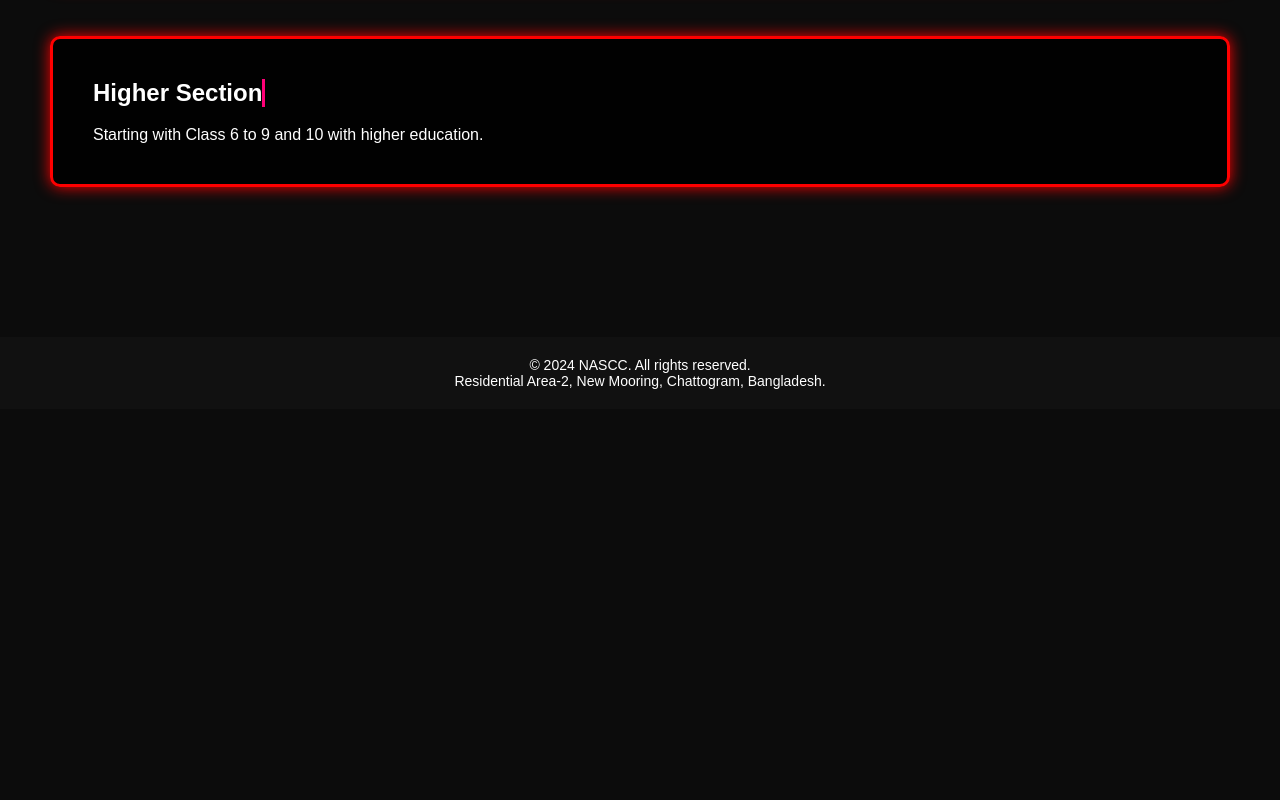
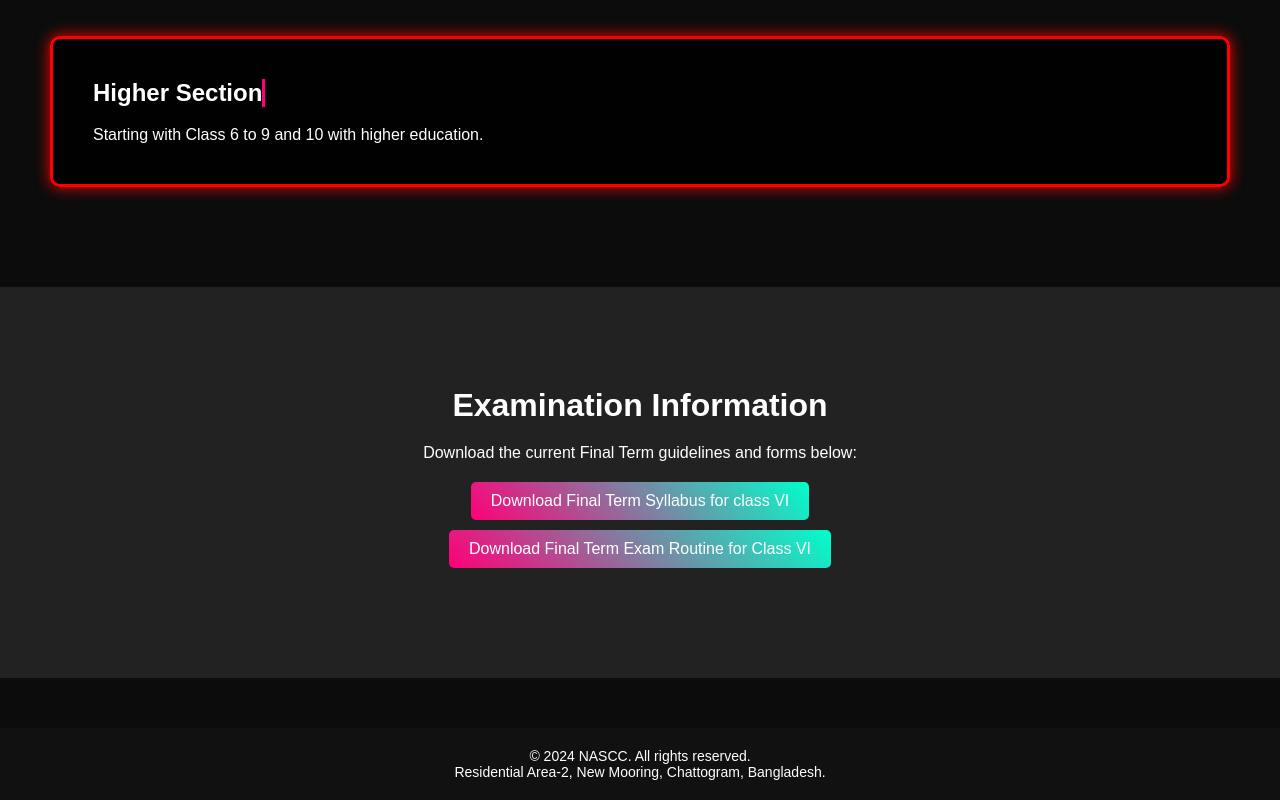
Before and after one commit to Muhammad-Tanvirul-Islam-Shayeem/NASCC.edu.bd.better, a plain HTML site: page index.html in a window 1280 px wide. Shown: the part 1065-1865 px from the top of the page. Before the commit the page ends 1474 px from the top, so only its background shows below. Drawn offline with Linux system fonts and the light colour scheme.

Commit message:
Update index.html

```diff
--- a/index.html
+++ b/index.html
@@ -30,9 +30,12 @@
       z-index: 1000;
     }
     .navbar .logo {
-      font-size: 24px;
-      font-weight: bold;
-    }
+  font-size: 24px;
+  font-weight: bold;
+  background: linear-gradient(45deg, #ff0077, #00ffcc);
+  -webkit-background-clip: text;
+  color: transparent;
+}
     .nav-links {
       list-style: none;
       display: flex;
@@ -203,6 +206,39 @@
       }
     }
 
+.admission {
+  padding: 100px 50px;
+  text-align: center;
+  background-color: #222;
+  color: white;
+}
+
+.admission h2 {
+  font-size: 2rem;
+  margin-bottom: 20px;
+}
+
+.admission p {
+  font-size: 1rem;
+  margin-bottom: 20px;
+}
+
+.pdf-links a {
+  display: block;
+  margin: 10px auto;
+  padding: 10px 20px;
+  background: linear-gradient(45deg, #ff0077, #00ffcc);
+  color: white;
+  text-decoration: none;
+  width: fit-content;
+  border-radius: 5px;
+  transition: background 0.3s;
+}
+
+.pdf-links a:hover {
+  background: linear-gradient(45deg, #00ffcc, #ff0077);
+}
+
     /* Footer */
     .footer {
       padding: 20px;
@@ -274,10 +310,20 @@
     </div>
   </section>
 
+  <!-- Admission Section -->
+  <section id="download" class="admission">
+    <h2>Examination Information</h2>
+    <p>Download the current Final Term guidelines and forms below:</p>
+    <div class="pdf-links">
+      <a href="Final Term Syllabus VI.pdf" download>Download Final Term Syllabus for class VI</a>
+      <a href="Assessment routine Class VI 24-2.pdf" download>Download Final Term Exam Routine for Class VI</a>
+    </div>
+  </section>
+
   <!-- Footer -->
   <footer class="footer">
     <p>&copy; 2024 NASCC. All rights reserved.</p>
-<p>Residential Area-2, New Mooring, Chattogram, Bangladesh.</p>
+    <p>Residential Area-2, New Mooring, Chattogram, Bangladesh.</p>
   </footer>
 
   <script>
@@ -298,4 +344,4 @@
     });
   </script>
 </body>
-</html>
+  </html>
```
